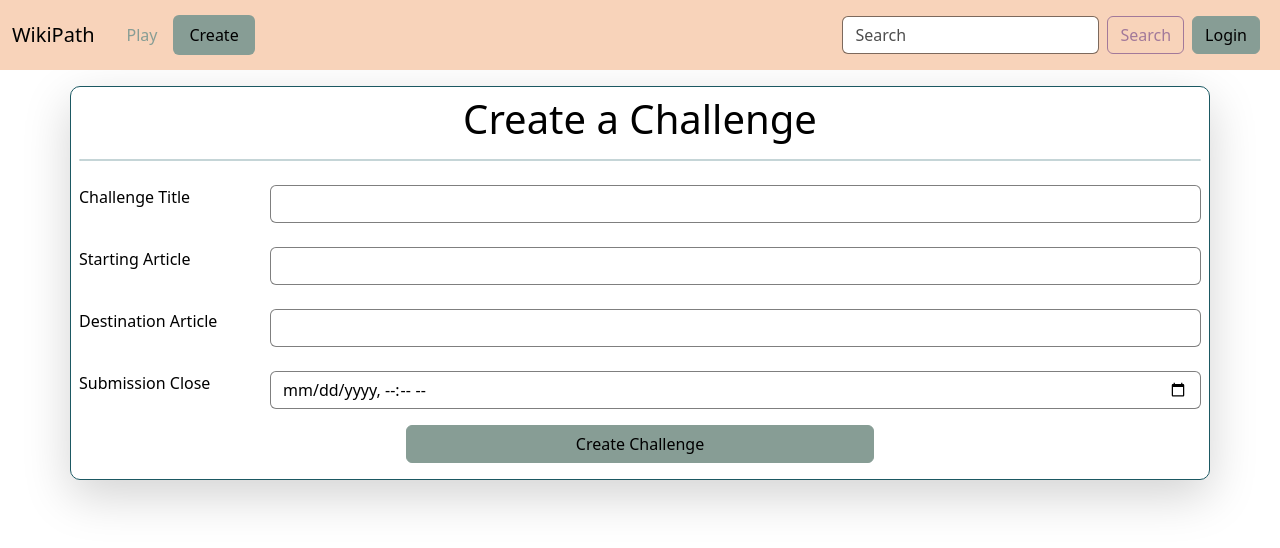
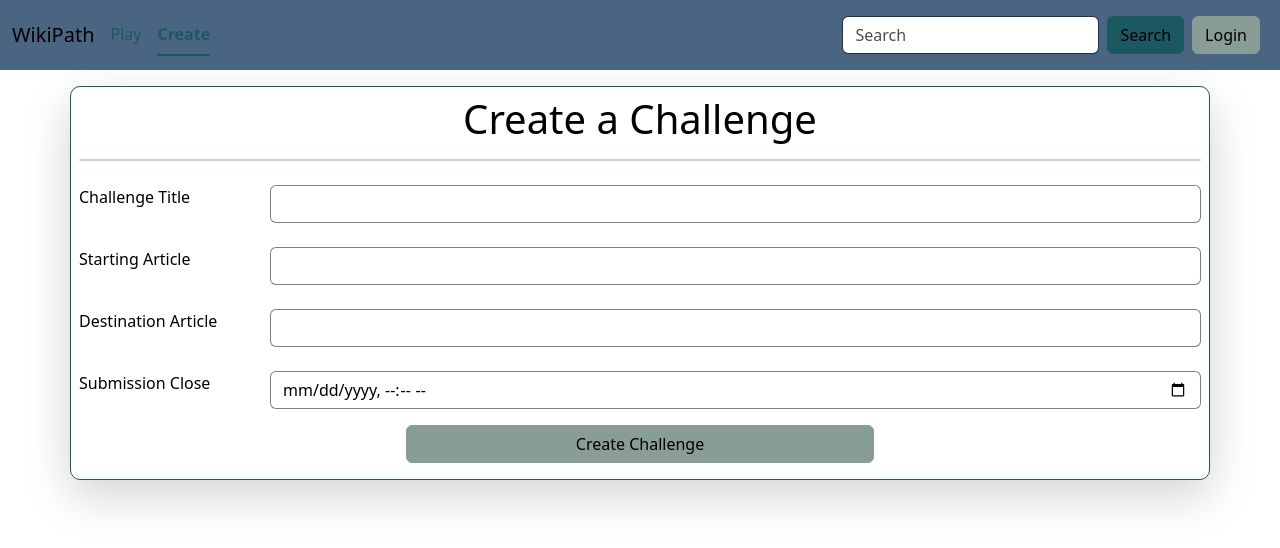
Before and after one commit to RedBlueCarrots/WikiPath, a Flask app: page /create in a window 1280 px wide. Shown: the top 548 px of the page. Run offline with Flask 3, Linux system fonts and the light colour scheme.

Commit message:
Beginning colour alteration, and changing nav-pills to nav-underline

```diff
--- a/app/static/styles/main.css
+++ b/app/static/styles/main.css
@@ -2,8 +2,8 @@
   :root {
     --primary: #879d95;
     --secondary: #a2799a;
-    --deep: #1b5862;
-    --light: #f8d3ba;
+    --highlight: #1b5862;
+    --navbar: #4a6582;
     --focus: #f76f6c;
     --text: black;
     --bg: white;
@@ -132,7 +136,7 @@ body {
 
 /*navbar */
 .navbar {
-  background-color: var(--light);
+  background-color: var(--navbar);
   --bs-navbar-toggler-border-color: var(--text);
   --bs-navbar-color: var(--text);
   --bs-navbar-brand-color: var(--text);
@@ -140,17 +144,12 @@ body {
 }
 
 .nav {
-  --bs-nav-link-color: var(--primary);
-  --bs-nav-link-hover-color: color-mix(
-    in srgb,
-    var(--primary) 75%,
-    transparent
-  );
+  --bs-nav-link-color: var(--highlight);
+  --bs-nav-link-hover-color: color-mix(in srgb, var(--highlight) 80%, white);
 }
 
-.nav-pills {
-  --bs-nav-pills-link-active-bg: var(--primary);
-  --bs-nav-pills-link-active-color: var(--text);
+.nav {
+  --bs-nav-underline-link-active-color: var(--highlight);
 }
 
 /* Buttons below  */
@@ -159,78 +158,46 @@ body {
   --bs-btn-border-color: var(--primary);
   --bs-btn-bg: var(--primary);
   --bs-btn-color: var(--text);
-  --bs-btn-hover-bg: color-mix(in srgb, var(--primary) 75%, transparent);
-  --bs-btn-hover-border-color: color-mix(
-    in srgb,
-    var(--primary) 75%,
-    transparent
-  );
+  --bs-btn-hover-bg: color-mix(in srgb, var(--primary) 80%, white);
+  --bs-btn-hover-border-color: color-mix(in srgb, var(--primary) 80%, white);
   --bs-btn-hover-color: var(--text);
-  --bs-btn-active-bg: color-mix(in srgb, var(--primary) 75%, transparent);
+  --bs-btn-active-bg: color-mix(in srgb, var(--primary) 80%, white);
   --bs-btn-active-color: var(--text);
-  --bs-btn-active-border-color: color-mix(
-    in srgb,
-    var(--primary) 75%,
-    transparent
-  );
+  --bs-btn-active-border-color: color-mix(in srgb, var(--primary) 80%, white);
 }
 
 .btn-secondary {
   --bs-btn-border-color: var(--secondary);
   --bs-btn-bg: var(--secondary);
   --bs-btn-color: var(--text);
-  --bs-btn-hover-bg: color-mix(in srgb, var(--secondary) 75%, transparent);
-  --bs-btn-hover-border-color: color-mix(
-    in srgb,
-    var(--secondary) 75%,
-    transparent
-  );
+  --bs-btn-hover-bg: color-mix(in srgb, var(--secondary) 80%, white);
+  --bs-btn-hover-border-color: color-mix(in srgb, var(--secondary) 80%, white);
   --bs-btn-hover-color: var(--text);
-  --bs-btn-active-bg: color-mix(in srgb, var(--secondary) 75%, transparent);
+  --bs-btn-active-bg: color-mix(in srgb, var(--secondary) 80%, white);
   --bs-btn-active-color: var(--text);
-  --bs-btn-active-border-color: color-mix(
-    in srgb,
-    var(--secondary) 75%,
-    transparent
-  );
+  --bs-btn-active-border-color: color-mix(in srgb, var(--secondary) 80%, white);
 }
 
 .btn-focus {
   --bs-btn-border-color: var(--focus);
   --bs-btn-bg: var(--focus);
   --bs-btn-color: var(--text);
-  --bs-btn-hover-bg: color-mix(in srgb, var(--focus) 75%, transparent);
-  --bs-btn-hover-border-color: color-mix(
-    in srgb,
-    var(--focus) 75%,
-    transparent
-  );
+  --bs-btn-hover-bg: color-mix(in srgb, var(--focus) 80%, white);
+  --bs-btn-hover-border-color: color-mix(in srgb, var(--focus) 80%, white);
   --bs-btn-hover-color: var(--text);
-  --bs-btn-active-bg: color-mix(in srgb, var(--focus) 75%, transparent);
+  --bs-btn-active-bg: color-mix(in srgb, var(--focus) 80%, white);
   --bs-btn-active-color: var(--text);
-  --bs-btn-active-border-color: color-mix(
-    in srgb,
-    var(--focus) 75%,
-    transparent
-  );
+  --bs-btn-active-border-color: color-mix(in srgb, var(--focus) 80%, white);
 }
 
-.btn-outline-secondary {
-  --bs-btn-border-color: var(--secondary);
-  --bs-btn-color: var(--secondary);
-  --bs-btn-bg: transparent;
-  --bs-btn-hover-color: color-mix(in srgb, var(--secondary) 75%, transparent);
-  --bs-btn-hover-border-color: color-mix(
-    in srgb,
-    var(--secondary) 75%,
-    transparent
-  );
-  --bs-btn-hover-bg: transparent;
-  --bs-btn-active-bg: transparent;
-  --bs-btn-active-color: color-mix(in srgb, var(--secondary) 75%, transparent);
-  --bs-btn-active-border-color: color-mix(
-    in srgb,
-    var(--secondary) 75%,
-    transparent
-  );
+.btn-highlight {
+  --bs-btn-border-color: var(--highlight);
+  --bs-btn-bg: var(--highlight);
+  --bs-btn-color: var(--text);
+  --bs-btn-hover-bg: color-mix(in srgb, var(--highlight) 80%, white);
+  --bs-btn-hover-border-color: color-mix(in srgb, var(--highlight) 80%, white);
+  --bs-btn-hover-color: var(--text);
+  --bs-btn-active-bg: color-mix(in srgb, var(--highlight) 80%, white);
+  --bs-btn-active-color: var(--text);
+  --bs-btn-active-border-color: color-mix(in srgb, var(--highlight) 80%, white);
 }
--- a/app/templates/base.html
+++ b/app/templates/base.html
@@ -21,7 +21,7 @@
 				<span role="button"><i class="fa-solid fa-bars" aria-hidden="true"></i></span>
 			</button>
 			<div class="collapse navbar-collapse" id="navbarSupportedContent">
-				<div class="nav nav-pills nav-justified me-auto mb-2 mb-lg-0">
+				<div class="nav nav-underline nav-justified me-auto mb-2 mb-lg-0">
 					{% if nav == "play" %}
 					<a class="nav-link active" href="{{ url_for('index') }}">Play</a>
 					<a class="nav-link" href="{{ url_for('create') }}">Create </a>
@@ -39,7 +39,7 @@
 				</div>
 				<form class="d-flex">
 					<input class="form-control me-2" type="search" placeholder="Search" aria-label="Search">
-					<button class="btn btn-outline-secondary" type="submit">Search</button>
+					<button class="btn btn-highlight" type="submit">Search</button>
 				</form>
 				{% if current_user.is_anonymous %}
 				<button type="button" class="btn btn-primary m-2" data-bs-toggle="modal"
```
Also changed, not shown: other parts of app/static/styles/main.css (+16 -12 lines). Lines whose indentation alone changed are shown as unchanged.
